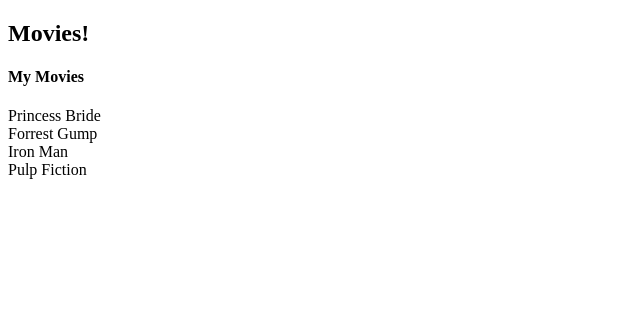
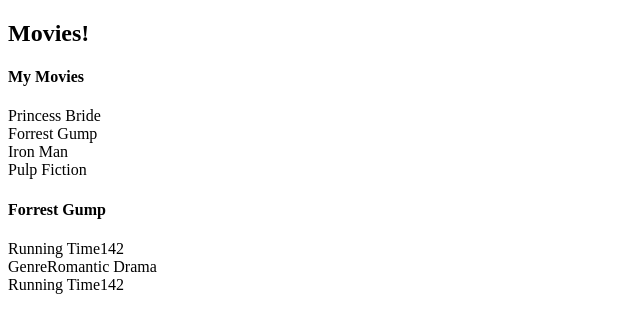
Before and after one commit to JaronL-Tech/Movie-frontend-jaron, a React (Create React App) app: page / in a window 1280 px wide. Shown: the top 332 px of the page, without its empty margins (0-640 px from the left). Built offline with nearby package versions, Linux system fonts and the light colour scheme.

Commit message:
Created Props for movieinfo.

```diff
--- a/src/App.jsx
+++ b/src/App.jsx
@@ -1,12 +1,18 @@
 import "./App.css";
 import Header from "./components/Header/Header";
 import MovieList from "./components/MovieList/MovieList";
+import MovieInfo from "./components/MovieInfo/Movieinfo";
 
 function App() {
   return (
     <div className="App">
       <Header />
       <MovieList />
+      <MovieInfo
+        title="Forrest Gump"
+        runningTime={142}
+        genre="Romantic Drama"
+      />
     </div>
   );
 }
--- /dev/null
+++ b/src/components/MovieInfo/Movieinfo.jsx
@@ -0,0 +1,23 @@
+const MovieInfo = ({ title, runningTime, genre }) => {
+  return (
+    <div>
+      <h4>{title}</h4>
+      <div>
+        <div>
+          <span>Running Time</span>
+          <span>{runningTime}</span>
+        </div>
+        <div>
+          <span>Genre</span>
+          <span>{genre} </span>
+        </div>
+        <div>
+          <span>Running Time</span>
+          <span>142</span>
+        </div>
+      </div>
+    </div>
+  );
+};
+
+export default MovieInfo;
```
